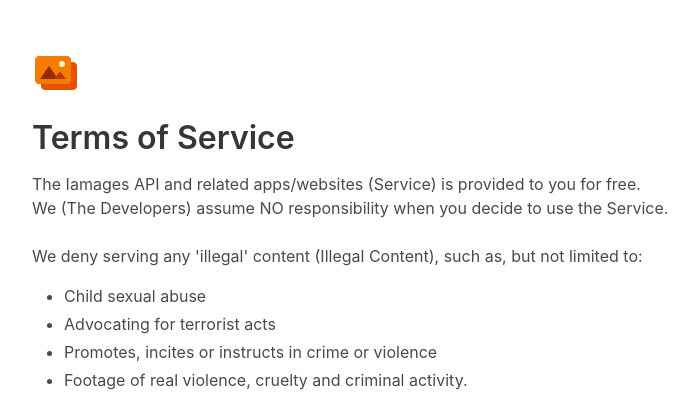
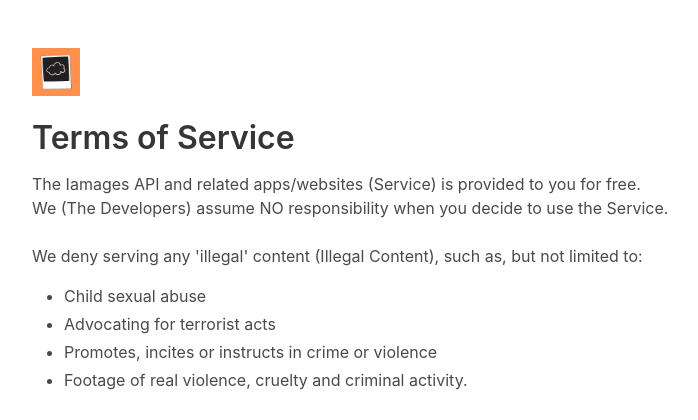
Before and after one commit to iamages/server, a Python web app: template templates/tos.html in a window 1280 px wide. Shown: the top 420 px of the page, without its empty margins (32-730 px from the left). Run offline with Jinja, Linux system fonts and the light colour scheme; the template is opened without the code that fills it: most values are stand-ins (such as "Sample title", 1, 10 or a date in 2020).

Commit message:
:arrow_up: Add new Iamages icon and update dependencies.

```diff
--- a/requirements.txt
+++ b/requirements.txt
@@ -7,7 +7,7 @@
 
 -i https://pypi.org/simple
 aiofiles==0.6.0
-aiosqlite==0.16.0
+aiosqlite==0.16.1
 bcrypt==3.2.0
 cffi==1.14.4
 click==7.1.2; python_version >= '2.7' and python_version not in '3.0, 3.1, 3.2, 3.3, 3.4'
@@ -21,7 +21,7 @@
 pillow==8.1.0
 pycparser==2.20; python_version >= '2.7' and python_version not in '3.0, 3.1, 3.2, 3.3'
 python-dotenv==0.15.0
-pyyaml==5.3.1
+pyyaml==5.4.1
 six==1.15.0; python_version >= '2.7' and python_version not in '3.0, 3.1, 3.2, 3.3'
 sqlalchemy==1.3.22; python_version >= '2.7' and python_version not in '3.0, 3.1, 3.2, 3.3'
 starlette==0.14.1
--- a/templates/api-doc.html
+++ b/templates/api-doc.html
@@ -11,7 +11,7 @@
     <section class="section">
       <div class="container">
         <figure class="image is-48x48">
-          <img src="{{ url_for('static', path='/icons/icon-96.png') }}">
+          <img src="{{ url_for('static', path='/icons/iamages-icon.png') }}">
         </figure>
         <br>
       </div>
--- a/templates/embed.html
+++ b/templates/embed.html
@@ -25,7 +25,7 @@
     <section class="section">
       <div class="container">
         <figure class="image is-48x48">
-          <img src="{{ url_for('static', path='/icons/icon-96.png') }}">
+          <img src="{{ url_for('static', path='/icons/iamages-icon.png') }}">
         </figure>
         <br>
         <h2 class="title">{{FileDescription}}</h2>
--- a/templates/privacy.html
+++ b/templates/privacy.html
@@ -11,7 +11,7 @@
     <section class="section">
       <div class="container">
         <figure class="image is-48x48">
-          <img src="{{ url_for('static', path='/icons/icon-96.png') }}">
+          <img src="{{ url_for('static', path='/icons/iamages-icon.png') }}">
         </figure>
         <br>
       </div>
--- a/templates/tos.html
+++ b/templates/tos.html
@@ -11,7 +11,7 @@
     <section class="section">
       <div class="container">
         <figure class="image is-48x48">
-          <img src="{{ url_for('static', path='/icons/icon-96.png') }}">
+          <img src="{{ url_for('static', path='/icons/iamages-icon.png') }}">
         </figure>
         <br>
       </div>
```
Also changed, not shown: static/icons/iamages-icon-old.png (renamed from static/icons/icon-96.png), static/icons/iamages-icon.png (added), 1 other file.
